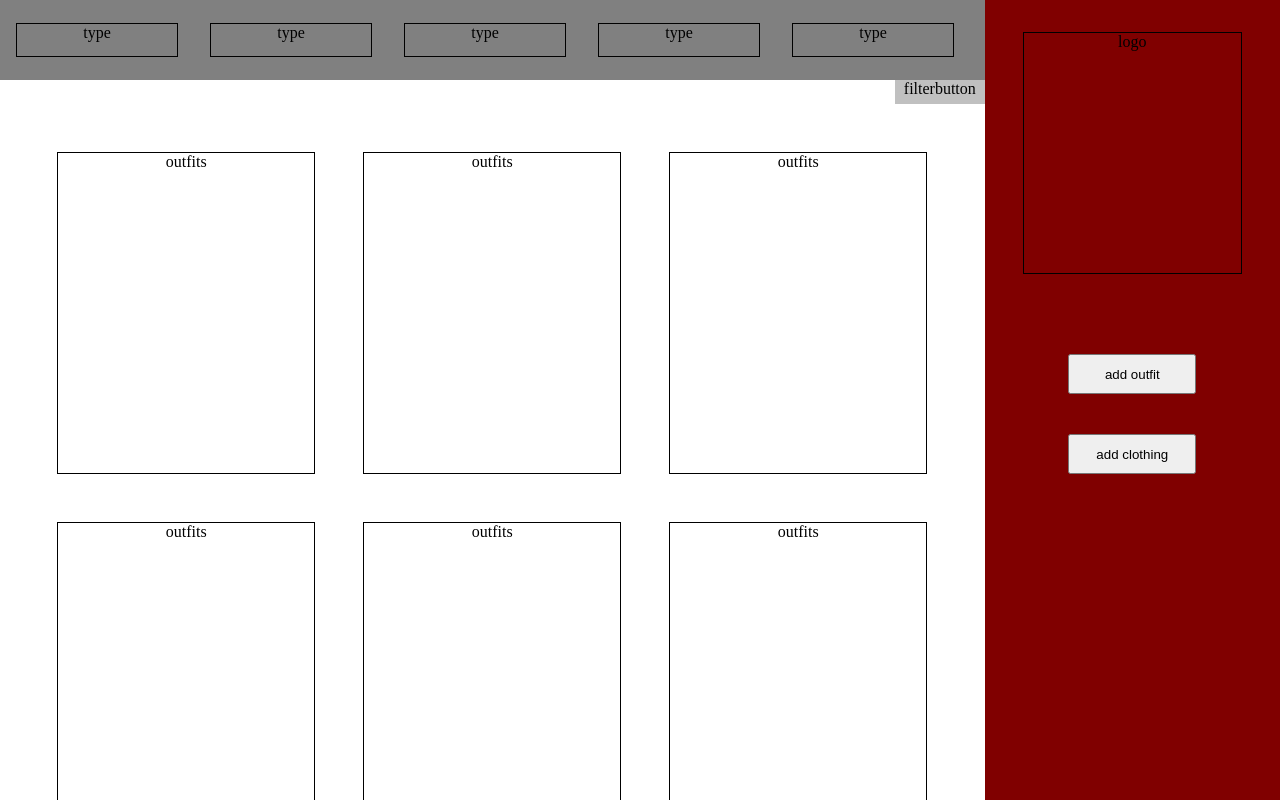
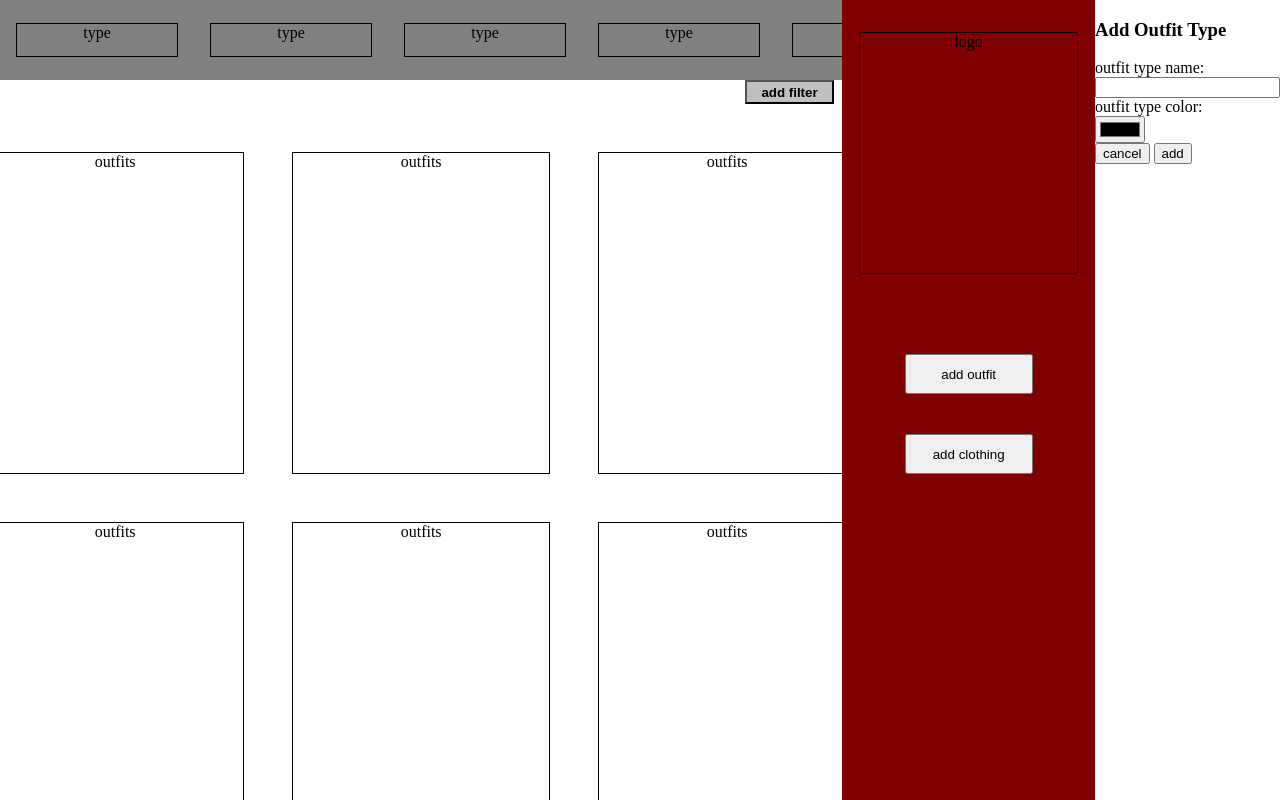
Before and after one commit to CecilPradhan17/The-Wardrobe-Tracker, a plain HTML site: page Home.html in a window 1280 px wide. Drawn offline with Linux system fonts and the light colour scheme.

Commit message:
filter form modal html

```diff
--- a/Home.html
+++ b/Home.html
@@ -20,9 +20,9 @@
                 <div>type</div>
             </div>
             <div id="filter-btn-container">
-                <div id="filter-bar-btn">
-                    filterbutton
-                </div>
+                <button id="add-filter-btn">
+                    <strong>add filter</strong>
+                </button>
             </div>
             <div id="outfits-container">
                 <div>outfits</div>
@@ -50,5 +50,26 @@
                 add clothing
             </button>
         </div>
+        <div id="filter-modal" class="hidden">
+            <div id="add-filter-form-container">
+                <form id="add-filter-form">
+                    <h3>Add Outfit Type</h3>
+                    <label for="type-name">outfit type name:</label>
+                    <input id="type-name" type="text">
+                    <label for="type-color">outfit type color:</label>
+                    <input id="type-color" type="color">
+                    <div id="filter-form-buttons">
+                        <button id="cancel-filter-form">
+                            cancel
+                        </button>
+                        <button id="add-type-button">
+                            add
+                        </button>
+                    </div>
+                </form>
+            </div>
+        </div>
     </body>
 </html>
+
+<!-- /* to-do for today: start js on the filter bar, then the outfits then connect them all together */ -->
--- a/styles.css
+++ b/styles.css
@@ -36,8 +36,9 @@ html,body{
 }
 #filter-btn-container{
     display:flex;
+    margin-right:0.5em;
 }
-#filter-bar-btn{
+#add-filter-btn{
     background:silver;
     margin-left:auto;
     height:3vh;
@@ -75,3 +76,7 @@ html,body{
     height:5vh;
     width:10vw;
 }
+#add-filter-form{
+    display:flex;
+    flex-direction:column;
+}
```
Also changed, not shown: favicon.ico (deleted), scripts.js (added), 1 other file.
